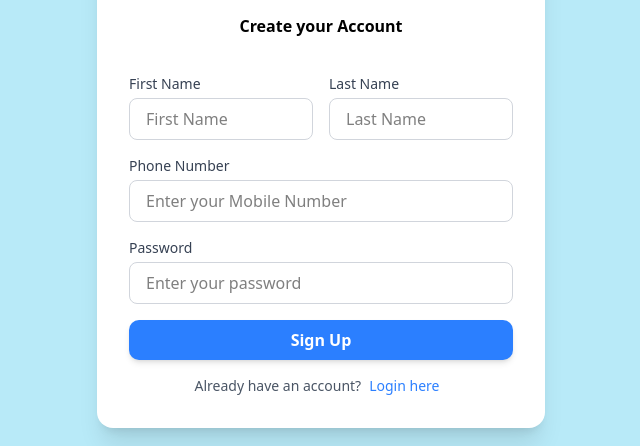
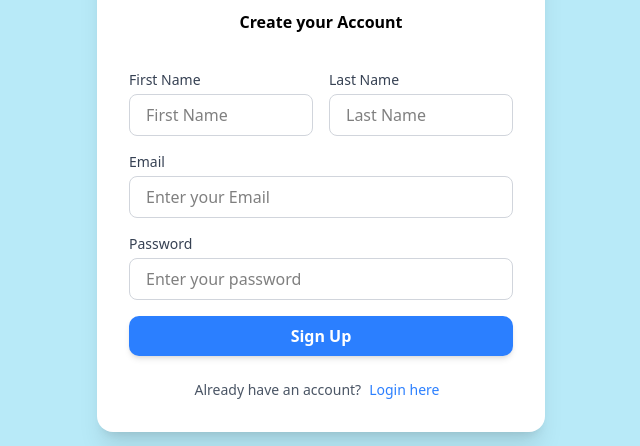
Before and after one commit to Flashl3opard/Washify, a Next.js app: page /Signup in a window 1280 px wide. Shown: the part 231-677 px from the top of the page, without its empty margins (319-959 px from the left). Built offline with nearby package versions, Linux system fonts and the light colour scheme.

Commit message:
SignUp Route completed

```diff
--- a/app/Signup/page.tsx
+++ b/app/Signup/page.tsx
@@ -1,6 +1,6 @@
 "use client";
-import React from "react";
-import { useState } from "react";
+import React, { useState } from "react";
+
 const Page = () => {
   const [form, setForm] = useState({
     first: "",
@@ -26,24 +26,28 @@ const Page = () => {
     setPending(false);
 
     if (!res.ok) {
-      console.log(data.message); // Show validation message
+      console.log(data.message);
     } else {
       console.log("User registered successfully");
     }
   };
 
+  const handleChange = (e: React.ChangeEvent<HTMLInputElement>) => {
+    setForm({ ...form, [e.target.name]: e.target.value });
+  };
+
   return (
-    <div className="min-h-screen flex items-center justify-center  p-4">
+    <div className="min-h-screen flex items-center justify-center p-4">
       <div className="w-full max-w-md bg-white rounded-2xl shadow-xl p-8 space-y-6">
         <h1 className="text-3xl font-bold text-center text-gray-800 translate-x-3">
           Washify🫧
         </h1>
 
-        <h2 className="text-md font-semibold text-center p-3 ">
+        <h2 className="text-md font-semibold text-center p-3">
           Create your Account
         </h2>
 
-        <div className="space-y-4">
+        <form onSubmit={handleSubmit} className="space-y-4">
           <div className="flex gap-4">
             <div className="flex-1">
               <label className="block text-sm font-medium text-gray-700 mb-1">
@@ -51,6 +55,10 @@ const Page = () => {
               </label>
               <input
                 type="text"
+                name="first"
+                value={form.first}
+                disabled={pending}
+                onChange={handleChange}
                 className="w-full px-4 py-2 rounded-md border border-gray-300 focus:outline-none focus:ring-2 focus:ring-blue-400"
                 placeholder="First Name"
               />
@@ -61,6 +69,10 @@ const Page = () => {
               </label>
               <input
                 type="text"
+                name="last"
+                disabled={pending}
+                value={form.last}
+                onChange={handleChange}
                 className="w-full px-4 py-2 rounded-md border border-gray-300 focus:outline-none focus:ring-2 focus:ring-blue-400"
                 placeholder="Last Name"
               />
@@ -69,12 +81,16 @@ const Page = () => {
 
           <div>
             <label className="block text-sm font-medium text-gray-700 mb-1">
-              Phone Number
+              Email
             </label>
             <input
-              type="number"
+              type="email"
+              name="email"
+              value={form.email}
+              disabled={pending}
+              onChange={handleChange}
               className="w-full px-4 py-2 rounded-md border border-gray-300 focus:outline-none focus:ring-2 focus:ring-blue-400"
-              placeholder="Enter your Mobile Number"
+              placeholder="Enter your Email"
             />
           </div>
 
@@ -84,14 +100,23 @@ const Page = () => {
             </label>
             <input
               type="password"
+              name="pass"
+              value={form.pass}
+              disabled={pending}
+              onChange={handleChange}
               className="w-full px-4 py-2 rounded-md border border-gray-300 focus:outline-none focus:ring-2 focus:ring-blue-400"
               placeholder="Enter your password"
             />
           </div>
 
-          <button className="w-full py-2 px-4 bg-blue-500 text-white font-semibold rounded-lg shadow-md hover:bg-blue-600 transition duration-300">
-            Sign Up
+          <button
+            type="submit"
+            disabled={pending}
+            className="w-full py-2 px-4 bg-blue-500 text-white font-semibold rounded-lg shadow-md hover:bg-blue-600 transition duration-300 disabled:opacity-50"
+          >
+            {pending ? "Signing Up..." : "Sign Up"}
           </button>
+        </form>
 
         <p className="text-center text-sm text-gray-600">
           Already have an account?
@@ -101,7 +126,6 @@ const Page = () => {
         </p>
       </div>
     </div>
-    </div>
   );
 };
 
--- a/app/api/auth/signup/route.ts
+++ b/app/api/auth/signup/route.ts
@@ -13,7 +13,7 @@ export async function POST(request: Request) {
 
 
 
-  if (pass.length < 6) {
+  if (pass.length < 8) {
     return NextResponse.json({ message: "Password must be at least 6 characters" }, { status: 400 });
   }
 
```
Lines whose indentation alone changed are shown as unchanged.
